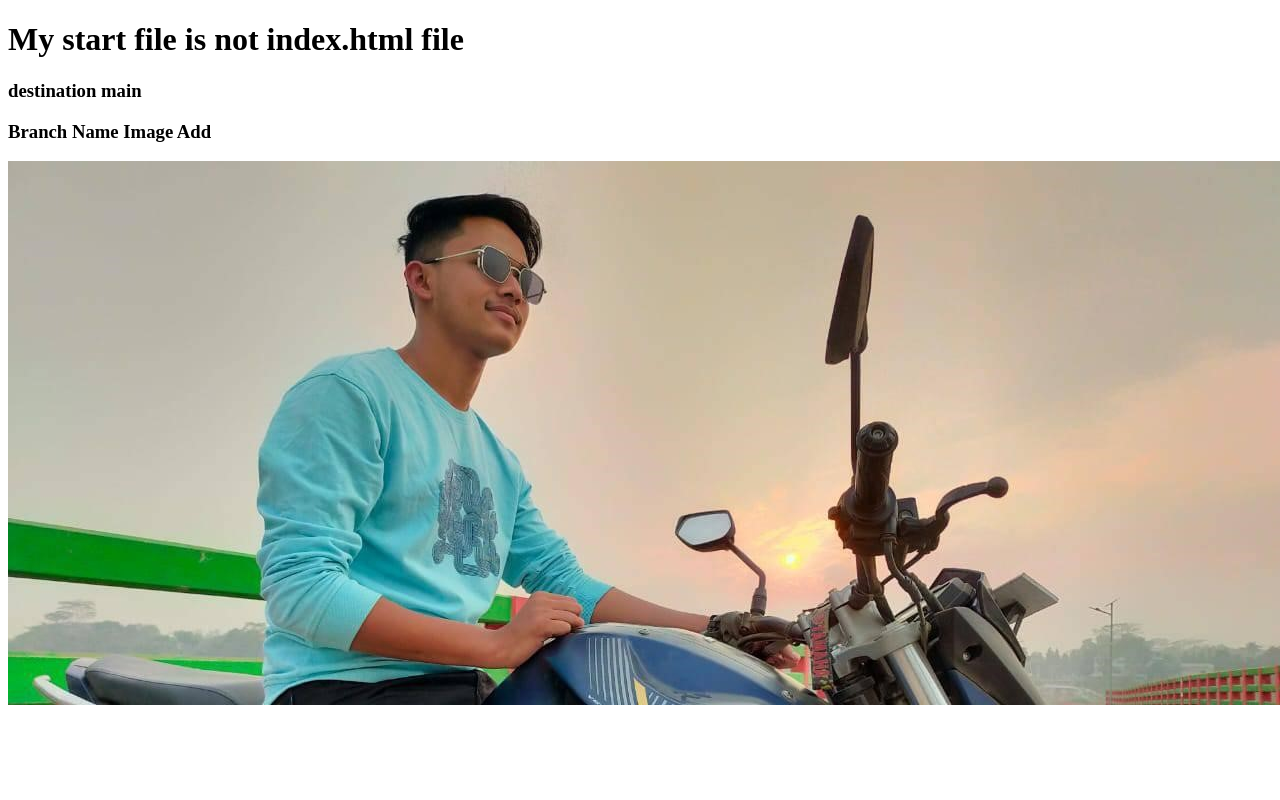
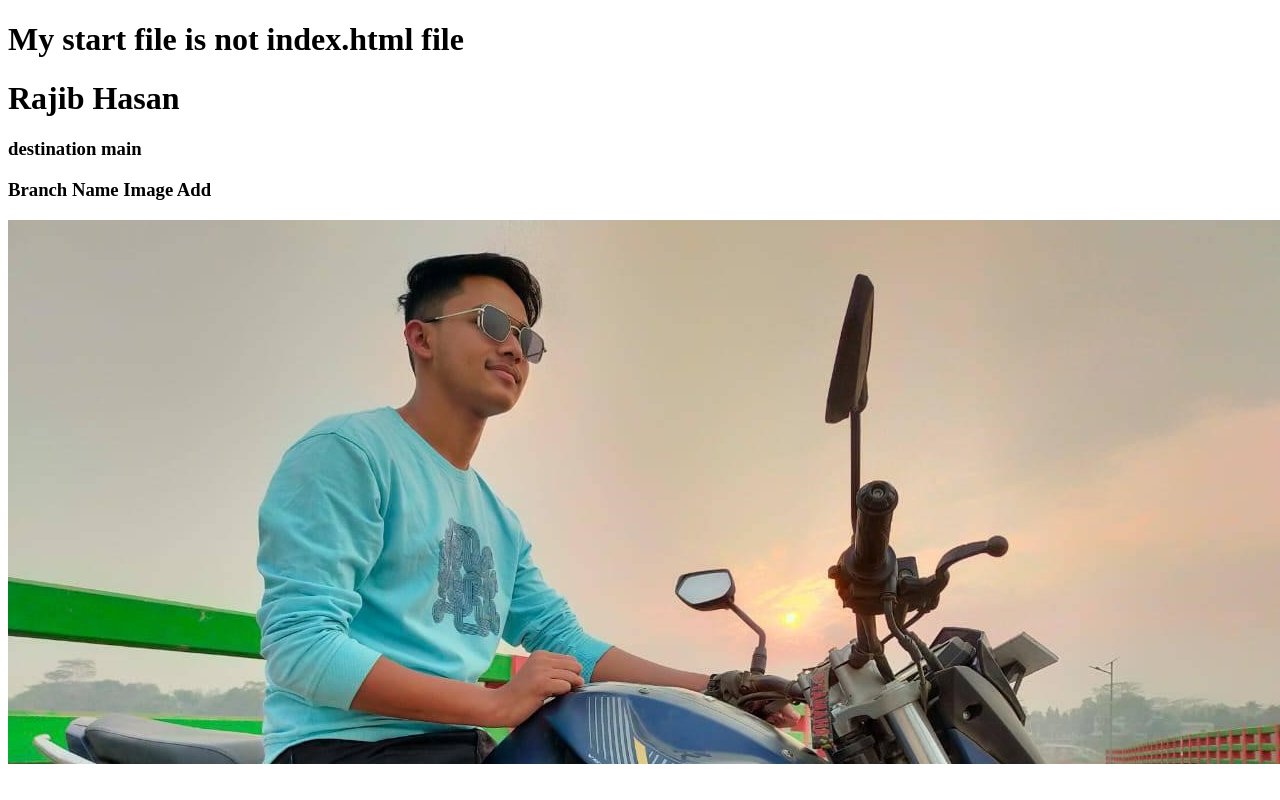
Before and after one commit to rajibhasan01/my-third-repo, a plain HTML site: page index.html in a window 1280 px wide. Drawn offline with Linux system fonts and the light colour scheme.

Commit message:
text added

```diff
--- a/index.html
+++ b/index.html
@@ -9,6 +9,7 @@
 <body>
 
     <h1>My start file is not index.html file</h1>
+    <h1>Rajib Hasan</h1>
     <h3>destination main</h3>
     <h3>Branch Name Image Add</h3>
     <img src="rakib.jpg" alt="rakib">
```
